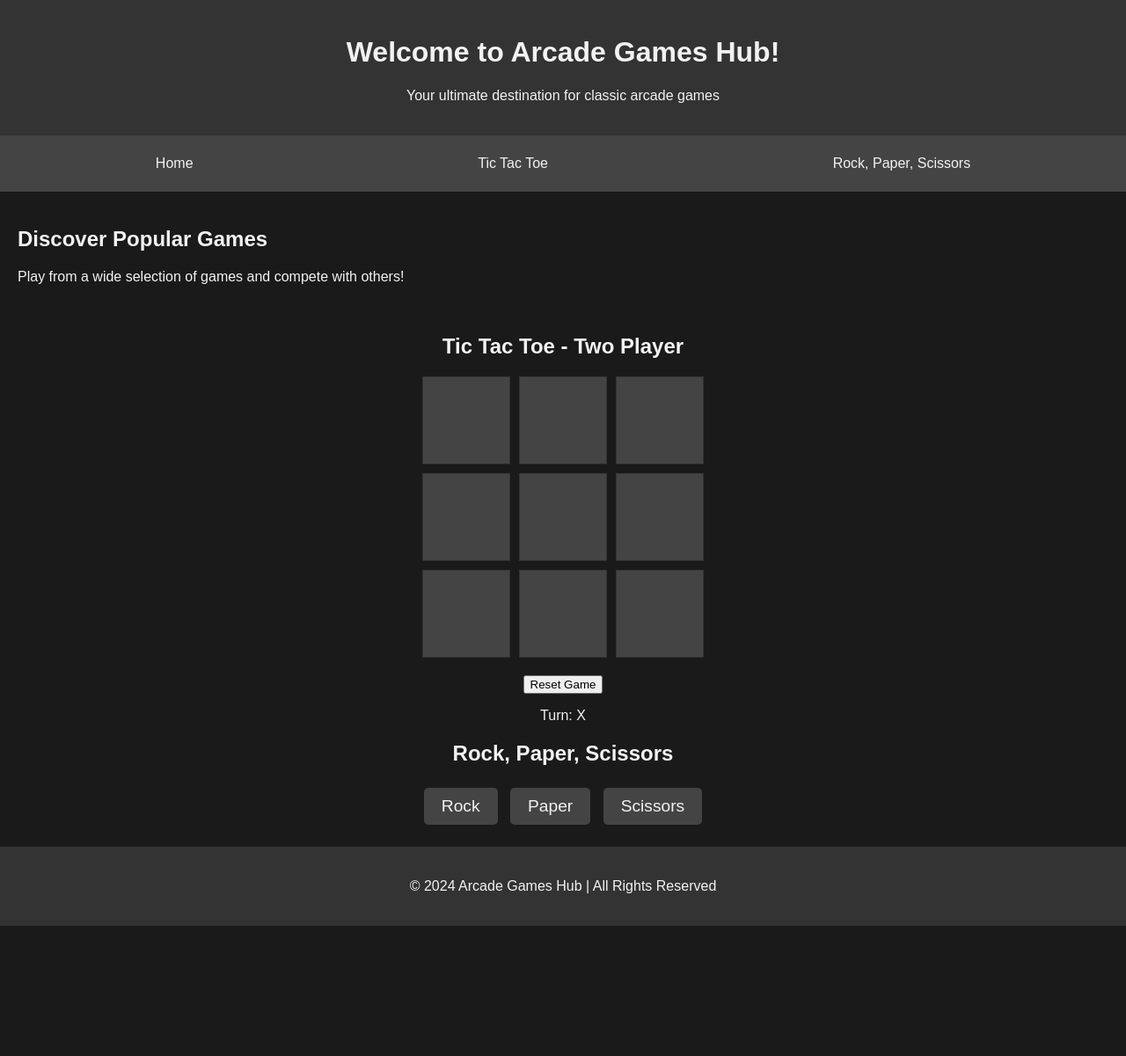
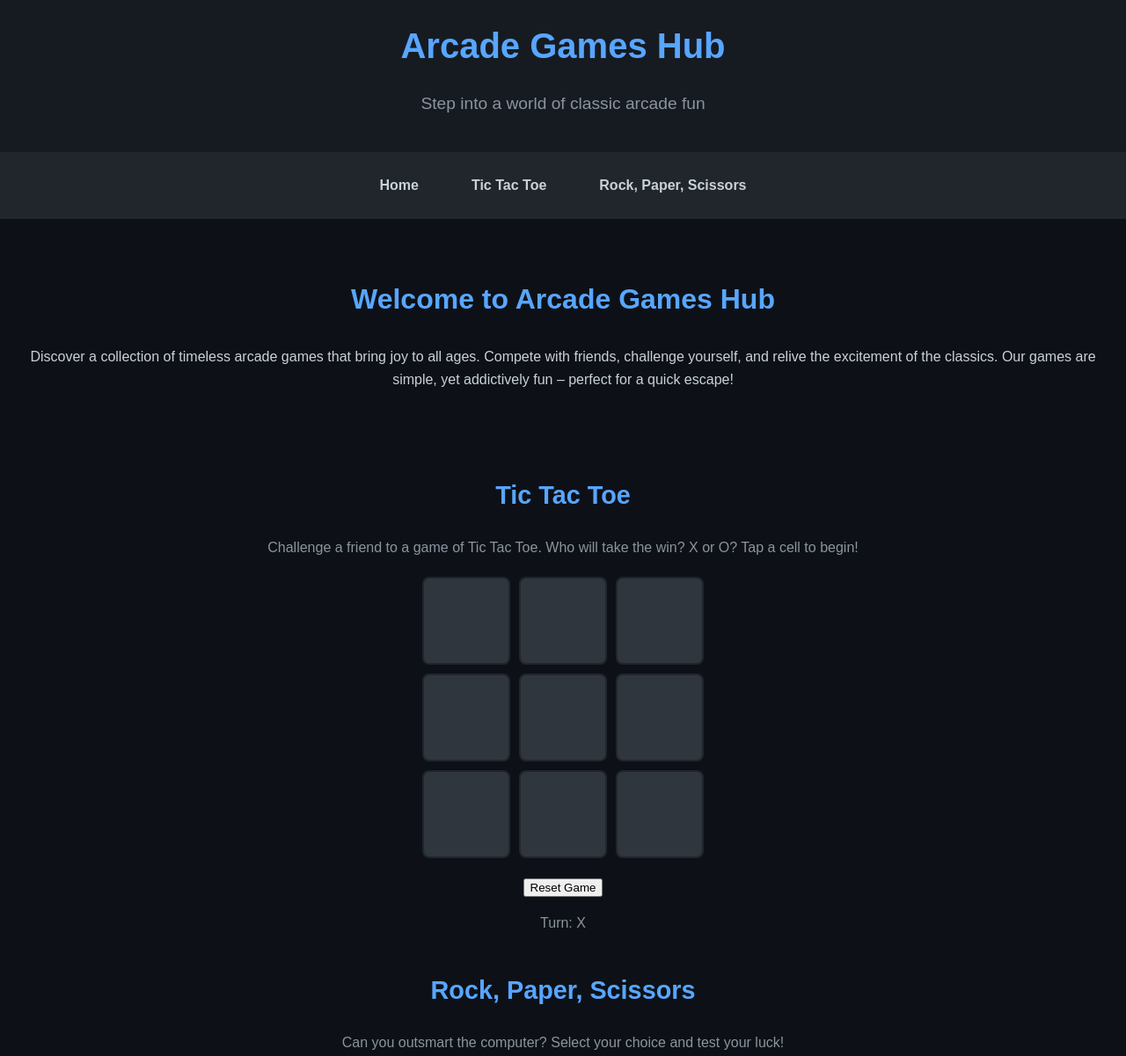
Before and after one commit to CTeja27/cteja27.github.io, a plain HTML site: page index.html in a window 1280 px wide. Shown: the top 1201 px of the page at 88% size. Before the commit the page ends 1053 px from the top, so only its background shows below. Drawn offline with Linux system fonts and the light colour scheme.

Commit message:
Update index.html

```diff
--- a/index.html
+++ b/index.html
@@ -5,45 +5,72 @@
     <meta name="viewport" content="width=device-width, initial-scale=1.0">
     <title>Arcade Games Hub</title>
     <style>
-        /* Basic CSS for layout and styling */
+        /* Styling for layout, colors, and fonts */
         body {
             font-family: Arial, sans-serif;
             margin: 0;
             padding: 0;
-            background-color: #1a1a1a;
-            color: #f2f2f2;
+            background-color: #0d1117;
+            color: #c9d1d9;
+            line-height: 1.6;
         }
 
         header, footer {
-            background-color: #333;
+            background-color: #161b22;
             text-align: center;
             padding: 20px 0;
         }
 
+        header h1 {
+            font-size: 2.5em;
+            color: #58a6ff;
+            margin: 0;
+        }
+
+        header p {
+            font-size: 1.2em;
+            color: #8b949e;
+        }
+
         .navbar {
             display: flex;
-            justify-content: space-around;
-            background-color: #444;
-            padding: 15px;
+            justify-content: center;
+            background-color: #21262d;
+            padding: 15px 0;
         }
 
         .navbar a {
-            color: #f2f2f2;
+            color: #c9d1d9;
             text-decoration: none;
-            padding: 8px 16px;
+            margin: 0 15px;
+            font-weight: bold;
+            padding: 10px 15px;
+            border-radius: 5px;
         }
 
         .navbar a:hover {
-            background-color: #666;
+            background-color: #30363d;
         }
 
         .main-content {
-            padding: 20px;
+            text-align: center;
+            padding: 40px 20px;
+        }
+
+        .main-content h2 {
+            font-size: 2em;
+            color: #58a6ff;
         }
 
         .game-container {
-            margin: 20px 0;
+            margin: 40px 0;
             text-align: center;
+            color: #8b949e;
+        }
+
+        .game-container h2 {
+            font-size: 1.8em;
+            color: #58a6ff;
         }
 
         /* Tic Tac Toe styling */
@@ -52,7 +79,7 @@
             grid-template-columns: repeat(3, 100px);
             gap: 10px;
             justify-content: center;
-            margin: 20px 0;
+            margin: 20px auto;
         }
 
         .tic-tac-toe button {
@@ -60,29 +87,51 @@
             height: 100px;
             font-size: 2em;
             cursor: pointer;
-            background-color: #444;
-            color: #f2f2f2;
-            border: 1px solid #333;
+            background-color: #30363d;
+            color: #c9d1d9;
+            border: 2px solid #21262d;
+            border-radius: 8px;
+            transition: background-color 0.3s;
+        }
+
+        .tic-tac-toe button:hover {
+            background-color: #3f434a;
         }
 
         /* Rock Paper Scissors styling */
         .rps-buttons button {
-            padding: 10px 20px;
+            padding: 12px 25px;
             font-size: 1.2em;
-            margin: 5px;
+            margin: 10px;
             cursor: pointer;
-            background-color: #444;
-            color: #f2f2f2;
-            border: none;
+            background-color: #30363d;
+            color: #c9d1d9;
+            border: 2px solid #21262d;
             border-radius: 5px;
+            transition: background-color 0.3s;
+        }
+
+        .rps-buttons button:hover {
+            background-color: #3f434a;
+        }
+
+        /* Footer styling */
+        footer {
+            background-color: #161b22;
+            color: #8b949e;
+            font-size: 0.9em;
+        }
+
+        footer p {
+            margin: 0;
         }
     </style>
 </head>
 <body>
     <!-- Header Section -->
     <header>
-        <h1>Welcome to Arcade Games Hub!</h1>
-        <p>Your ultimate destination for classic arcade games</p>
+        <h1>Arcade Games Hub</h1>
+        <p>Step into a world of classic arcade fun</p>
     </header>
 
     <!-- Navigation Bar -->
@@ -94,13 +143,14 @@
 
     <!-- Main Content Section -->
     <section class="main-content" id="home">
-        <h2>Discover Popular Games</h2>
-        <p>Play from a wide selection of games and compete with others!</p>
+        <h2>Welcome to Arcade Games Hub</h2>
+        <p>Discover a collection of timeless arcade games that bring joy to all ages. Compete with friends, challenge yourself, and relive the excitement of the classics. Our games are simple, yet addictively fun – perfect for a quick escape!</p>
     </section>
 
     <!-- Tic Tac Toe Game Section -->
     <section class="game-container" id="tic-tac-toe">
-        <h2>Tic Tac Toe - Two Player</h2>
+        <h2>Tic Tac Toe</h2>
+        <p>Challenge a friend to a game of Tic Tac Toe. Who will take the win? X or O? Tap a cell to begin!</p>
         <div class="tic-tac-toe" id="ticTacToeBoard"></div>
         <button onclick="resetTicTacToe()">Reset Game</button>
         <p id="ticTacToeStatus"></p>
@@ -109,6 +159,7 @@
     <!-- Rock Paper Scissors Game Section -->
     <section class="game-container" id="rock-paper-scissors">
         <h2>Rock, Paper, Scissors</h2>
+        <p>Can you outsmart the computer? Select your choice and test your luck!</p>
         <div class="rps-buttons">
             <button onclick="playRPS('Rock')">Rock</button>
             <button onclick="playRPS('Paper')">Paper</button>
@@ -119,7 +170,7 @@
 
     <!-- Footer Section -->
     <footer>
-        <p>&copy; 2024 Arcade Games Hub | All Rights Reserved</p>
+        <p>&copy; 2024 Arcade Games Hub | Bringing back the joy of classics</p>
     </footer>
 
     <!-- JavaScript for Tic Tac Toe -->
```
